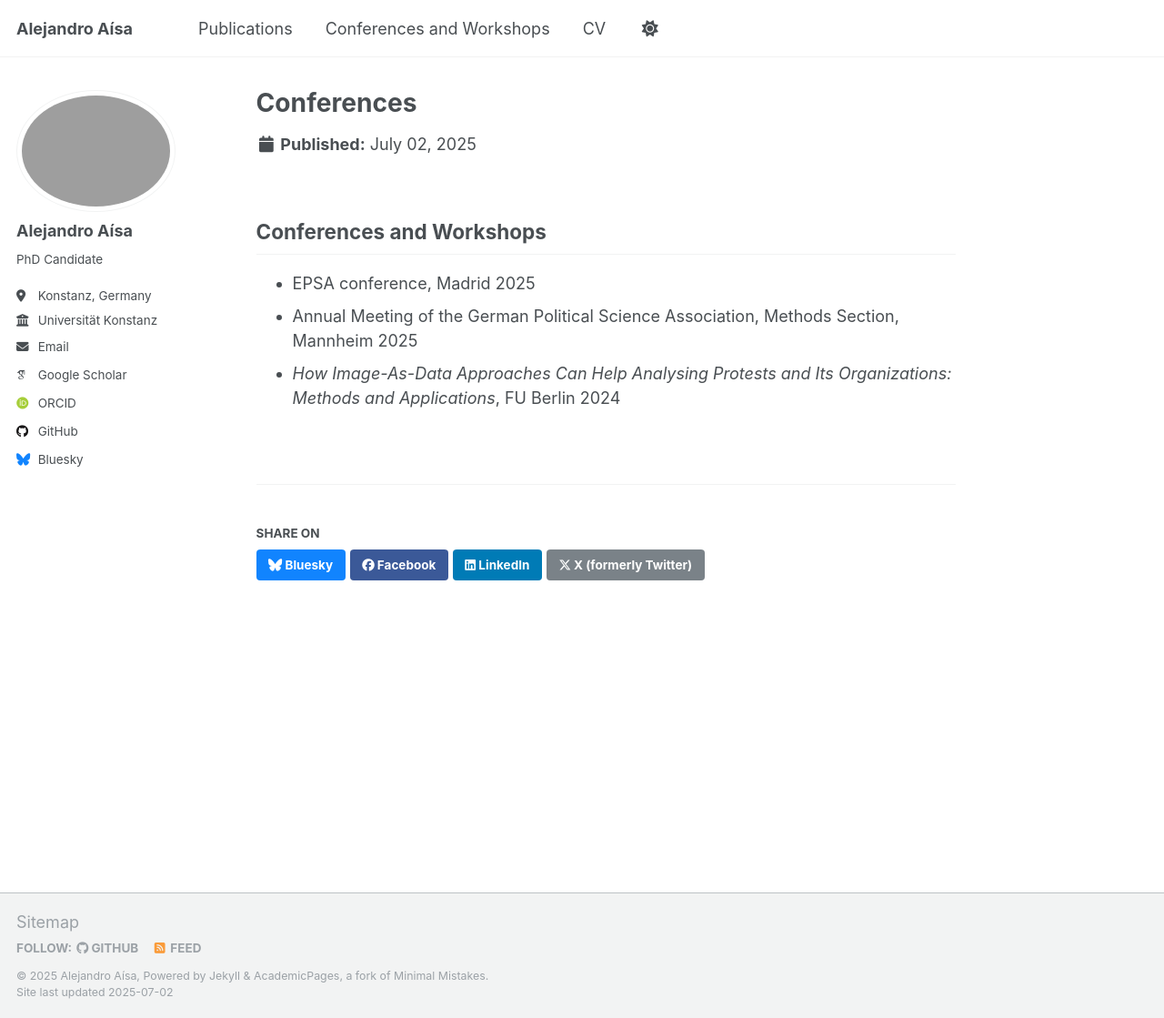
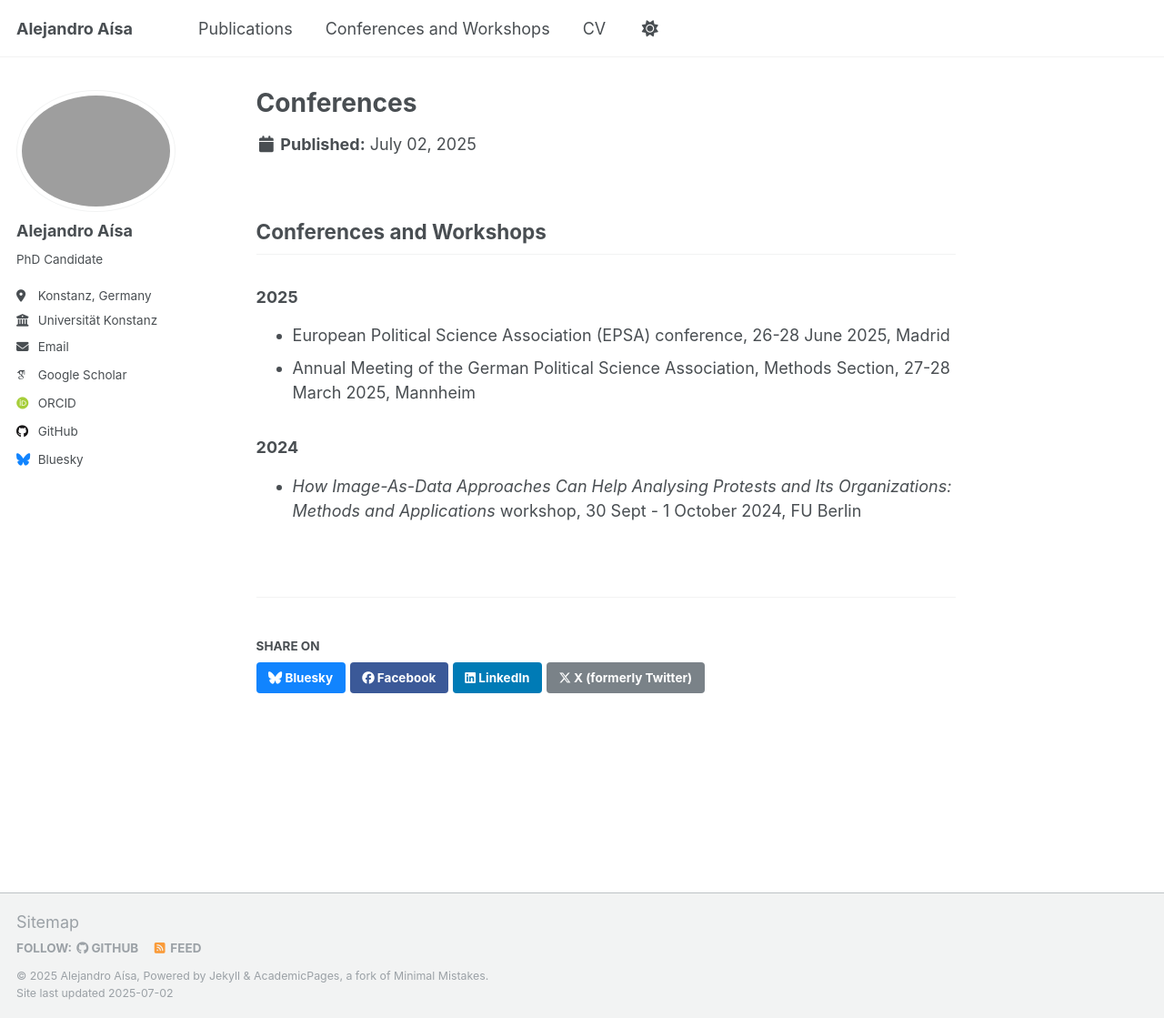
Before and after one commit to alejandroaisam/alejandroaisam.github.io, a Jekyll site: the page built from _talks/conferences.md, in a window 1280 px wide and 1119 px high. Shown: the whole window at 91% size. Built offline with Jekyll 4.4.1, drawn with Linux system fonts in a browser that asks for light colours; some web fonts are replaced; a script that is not in the unit is left out.

Commit message:
cv and conference
Updating cv and conferences

```diff
--- a/_talks/conferences.md
+++ b/_talks/conferences.md
@@ -7,7 +7,11 @@ permalink: /talks/
 
 ## Conferences and Workshops
 
+### 2025
 
-- EPSA conference, Madrid 2025
-- Annual Meeting of the German Political Science Association, Methods Section, Mannheim 2025
-- *How Image-As-Data Approaches Can Help Analysing Protests and Its Organizations: Methods and Applications*, FU Berlin 2024
+- European Political Science Association (EPSA) conference, 26-28 June 2025, Madrid
+- Annual Meeting of the German Political Science Association, Methods Section, 27-28 March 2025, Mannheim
+
+### 2024
+
+- *How Image-As-Data Approaches Can Help Analysing Protests and Its Organizations: Methods and Applications* workshop, 30 Sept - 1 October 2024, FU Berlin
```
Also changed, not shown: _pages/cv.md (+3 -3 lines), 1 other file.
